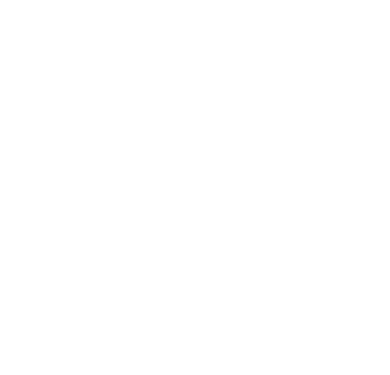
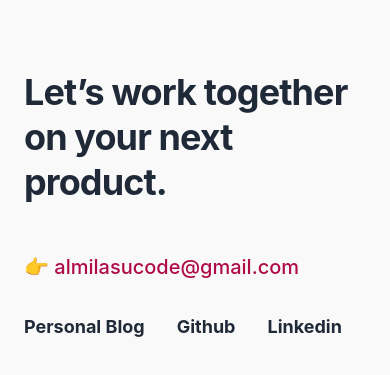
Before and after one commit to orkunorhan/FSWeb-Frontend-Challenge, a React (Vite) app: page / in a window 390 px wide. Shown: the part 4899-5274 px from the top of the page. Before the commit the page ends 4873 px from the top, so only its background shows below. Built offline with nearby package versions, Linux system fonts and the light colour scheme.

Commit message:
feat: implement Footer section
- Create Footer component with dynamic data mapping
- Implement contact email and social media links from data.json
- Apply consistent layout and styling across the section
- Ensure full responsiveness and dark mode support

```diff
--- a/src/App.jsx
+++ b/src/App.jsx
@@ -1,3 +1,4 @@
+import Footer from './components/Footer';
 import Hero from './components/Hero';
 import Navbar from './components/Navbar';
 import Profile from './components/Profile';
@@ -12,6 +13,7 @@
       <Skills />
       <Profile />
       <Projects />
+      <Footer />
     </div>
   );
 }
--- /dev/null
+++ b/src/components/Footer.jsx
@@ -0,0 +1,42 @@
+import { useContext } from 'react';
+import { LanguageContext } from '../contexts/LanguageContext';
+import data from '../data.json';
+
+export default function Footer() {
+    const { lang } = useContext(LanguageContext);
+    const t = data[lang].footer;
+
+    return (
+        <footer className="bg-[#F9F9F9] dark:bg-[#141414] py-24">
+            <div className="flex flex-col gap-12 px-6 md:px-32 max-w-360 mx-auto">
+
+                <h2 className="text-4xl md:text-5xl font-bold text-[#1F2937] dark:text-[#AEBCCF] max-w-2xl leading-tight">
+                    {t.title}
+                </h2>
+
+                <div className="w-full flex flex-col md:flex-row justify-between items-start md:items-center gap-8">
+                    <a
+                        href="mailto:almilasucode@gmail.com"
+                        className="text-xl md:text-2xl font-medium text-[#AF0C48] dark:text-[#BAB2FF] hover:opacity-80 transition-opacity"
+                    >
+                        {t.email}
+                    </a>
+
+                    <div className="flex gap-8">
+                        {t.links.map((link, index) => (
+                            <a
+                                key={index}
+                                href={link.url}
+                                target="_blank"
+                                rel="noreferrer"
+                                className="text-lg font-bold text-[#1F2937] dark:text-[#E1E1FF] hover:text-[#AF0C48] transition-colors"
+                            >
+                                {link.name}
+                            </a>
+                        ))}
+                    </div>
+                </div>
+            </div>
+        </footer>
+    );
+}
```
